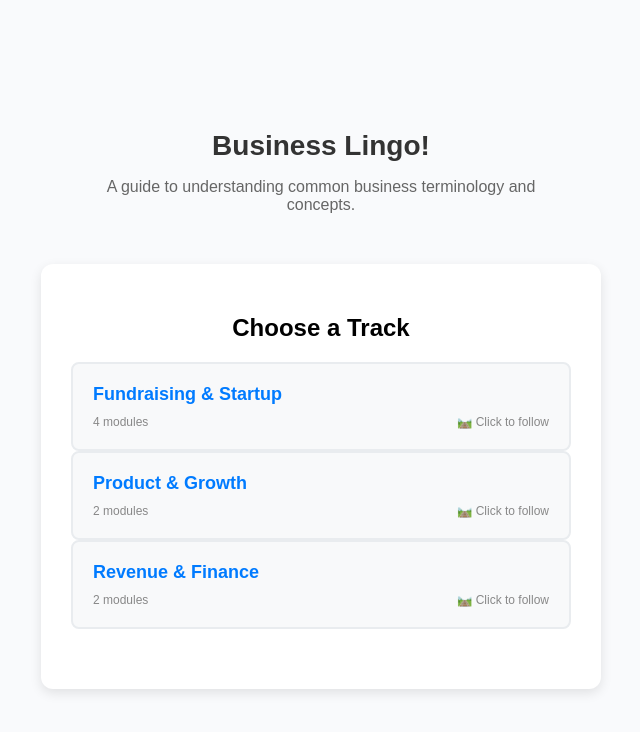
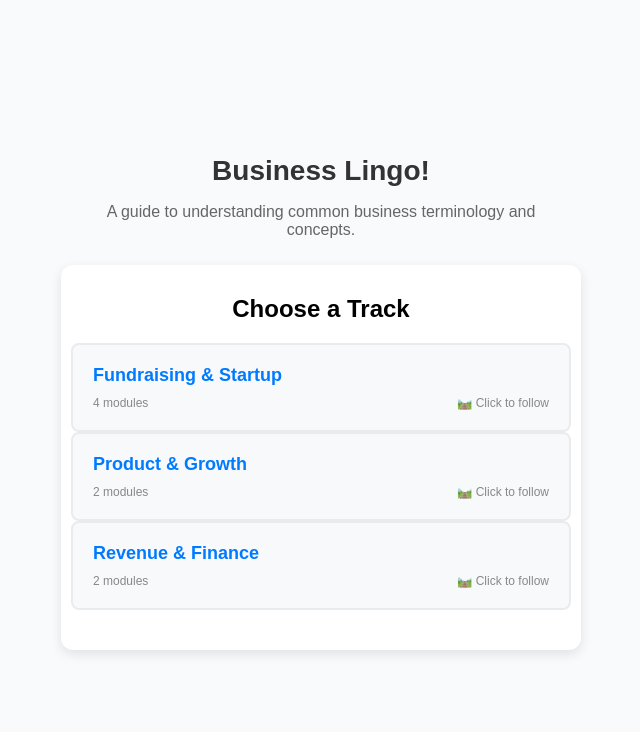
Before and after one commit to pSasank/bizlingo, a plain HTML site: page index.html in a window 1280 px wide. Shown: the whole page, without its empty margins (319-959 px from the left). Drawn offline with Linux system fonts and the light colour scheme.

Commit message:
Update index.html

```diff
--- a/index.html
+++ b/index.html
@@ -20,13 +20,14 @@
 
     #header {
       text-align: center;
-      margin-bottom: 30px;
+      margin-bottom: 10px;
     }
 
     #courseTitle {
       font-size: 28px;
       color: #333;
       margin-bottom: 10px;
+      margin-top:5px;
     }
 
     #courseDescription {
@@ -36,7 +37,7 @@
     }
 
     #progress {
-      margin-bottom: 20px;
+      margin-bottom: 10px;
       font-size: 14px;
       color: #555;
     }
@@ -44,7 +45,7 @@
     #card {
       background: white;
       border-radius: 12px;
-      padding: 30px;
+      padding: 10px;
       width: 100%;
       max-width: 500px;
       box-shadow: 0 4px 12px rgba(0,0,0,0.1);
```
